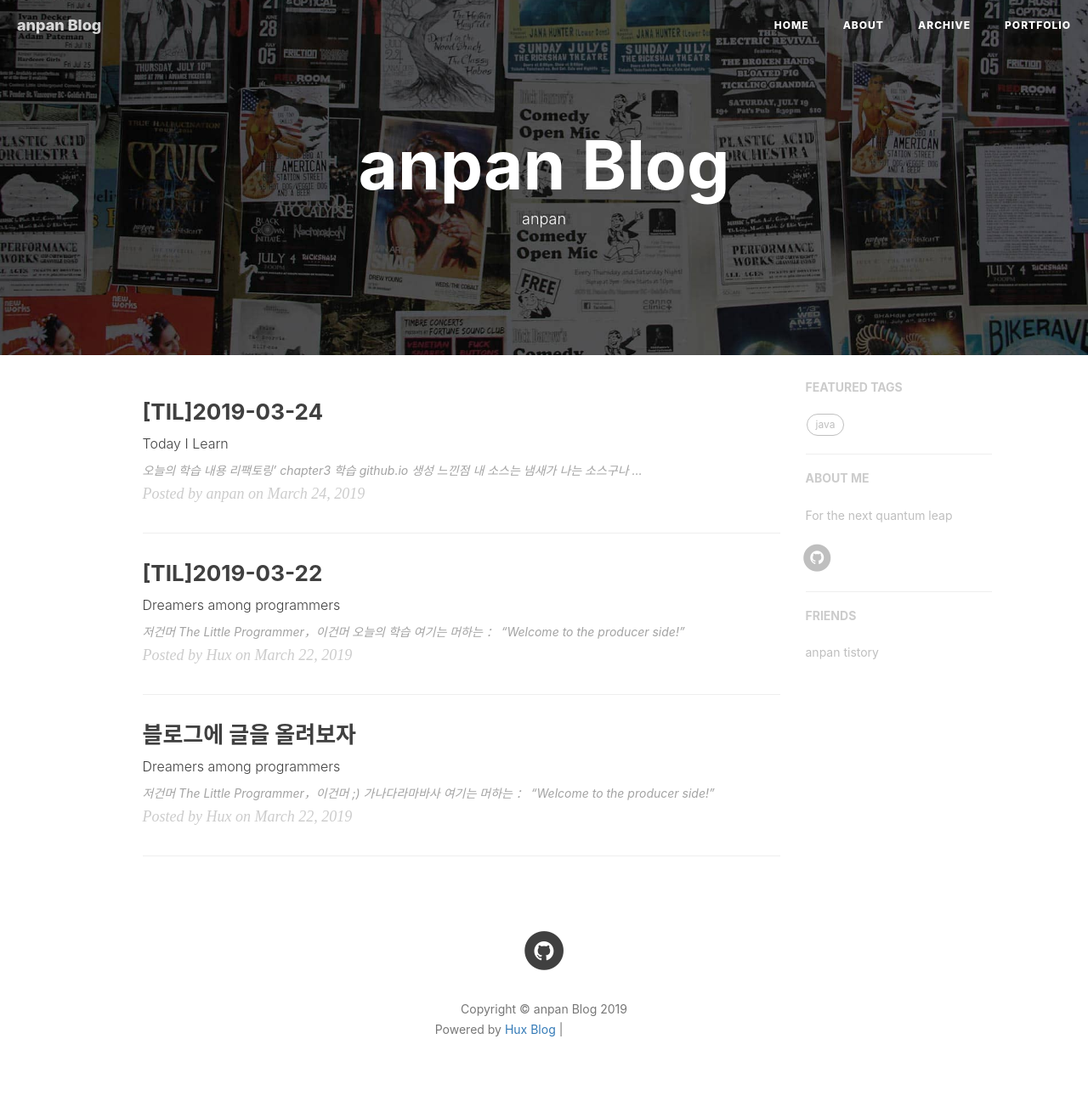
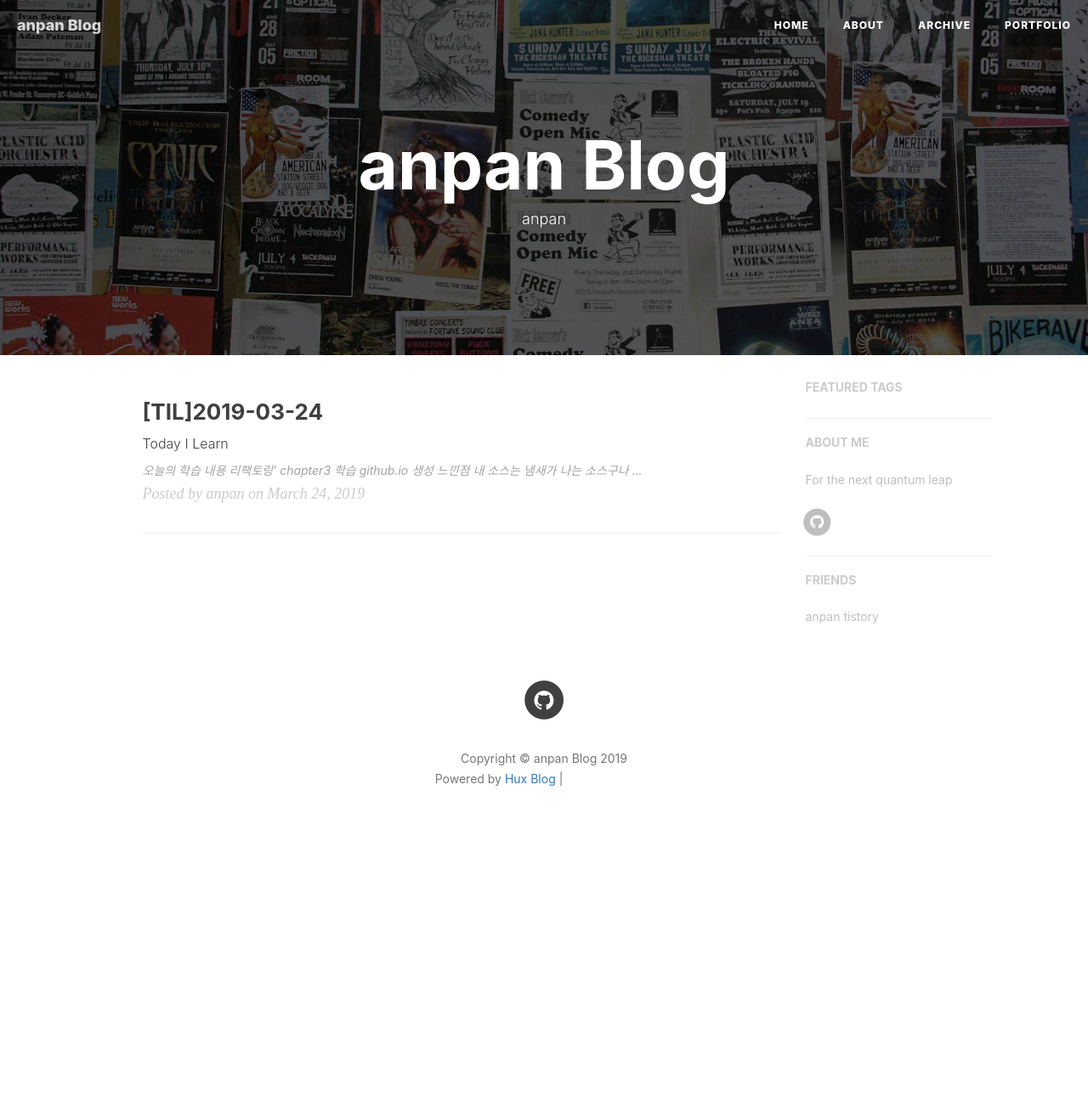
Before and after one commit to changjun89/changjun89.github.io, a Jekyll site: the page built from index.html, in a window 1280 px wide. Shown: the whole page at 85% size. Built offline with Jekyll 4.4.1, drawn with Linux system fonts in a browser that asks for light colours; nearby versions of some CDN libraries; the list of posts is cut into pages by our own code; comment, search, counter and statistics services are not loaded; after the commit the page ends 1021 px from its top, so only the background shows below that; grey boxes are pictures that could not be loaded.

Commit message:
post글 정리

```diff
--- a/_posts/2019-03-22-blogtest.md
+++ /dev/null
@@ -1,18 +0,0 @@
----
-layout: post
-title: "블로그에 글을 올려보자"
-subtitle: "Dreamers among programmers"
-author: "Hux"
-header-img: "img/post-bg-dreamer.jpg"
-header-mask: 0.4
-tags:
-  - java
----
-
-> 저건머 [The Little Programmer](https://zhuanlan.zhihu.com/p/38722466)，이건머 ;)
-
-가나다라마바사
-
-여기는 머하는 ：
-
-**"Welcome to the producer side!"**
--- a/_posts/2019-03-22-blogtest2.md
+++ /dev/null
@@ -1,18 +0,0 @@
----
-layout: post
-title: "[TIL]2019-03-22"
-subtitle: "Dreamers among programmers"
-author: "Hux"
-header-img: "img/post-bg-dreamer.jpg"
-header-mask: 0.4
-tags:
-  - java
----
-
-> 저건머 [The Little Programmer](https://zhuanlan.zhihu.com/p/38722466)，이건머
-
-* 오늘의 학습
-
-여기는 머하는 ：
-
-**"Welcome to the producer side!"**
--- a/_posts/2019-03-24-TIL.md
+++ b/_posts/2019-03-24-TIL.md
@@ -6,7 +6,7 @@
 header-img: "img/post-bg-dreamer.jpg"
 header-mask: 0.4
 tags:
-  - java
+  - TIL
 ---
 
 > 오늘의 학습 내용
```
Also changed, not shown: about.html (+9 -8 lines).
